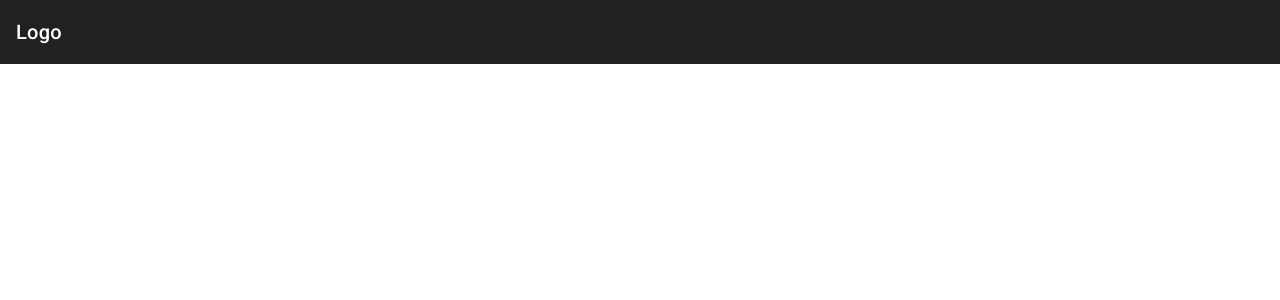
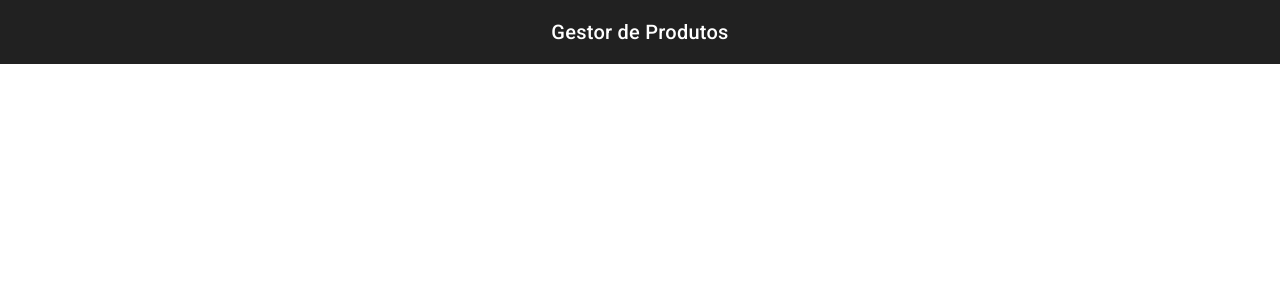
Before and after one commit to MatheusKay/Angular_Curso, an Angular app: page / in a window 1280 px wide. Shown: the top 300 px of the page. Built offline with nearby package versions, Linux system fonts and the light colour scheme.

Commit message:
chore: adicionando as classes de container e centeralizer

```diff
--- a/src/app/components/header/header.component.html
+++ b/src/app/components/header/header.component.html
@@ -1,10 +1,7 @@
 <mat-toolbar>
-  <h1>Logo</h1>
-  <!-- <nav>
-    <ul>
-      <li>Home</li>
-      <li>Products</li>
-      <li>Contact</li>
-    </ul>
-  </nav> -->
+  <div class="content_container">
+    <div class="centeralize">
+      <h1>Gestor de Produtos</h1>
+    </div>
+  </div>
 </mat-toolbar>
--- a/src/styles.scss
+++ b/src/styles.scss
@@ -1,4 +1,20 @@
 /* You can add global styles to this file, and also import other style files */
 
 html, body { height: 100%; }
-body { margin: 0; font-family: Roboto, "Helvetica Neue", sans-serif; }
+body {
+  margin: 0;
+  padding: 0;
+  box-sizing: border-box;
+  font-family: Roboto, "Helvetica Neue", sans-serif;
+}
+
+.centeralize {
+  width: 100%;
+  display: flex;
+  justify-content: center;
+}
+
+.content_container {
+  width: 60%;
+  margin: 0 auto;
+}
```
